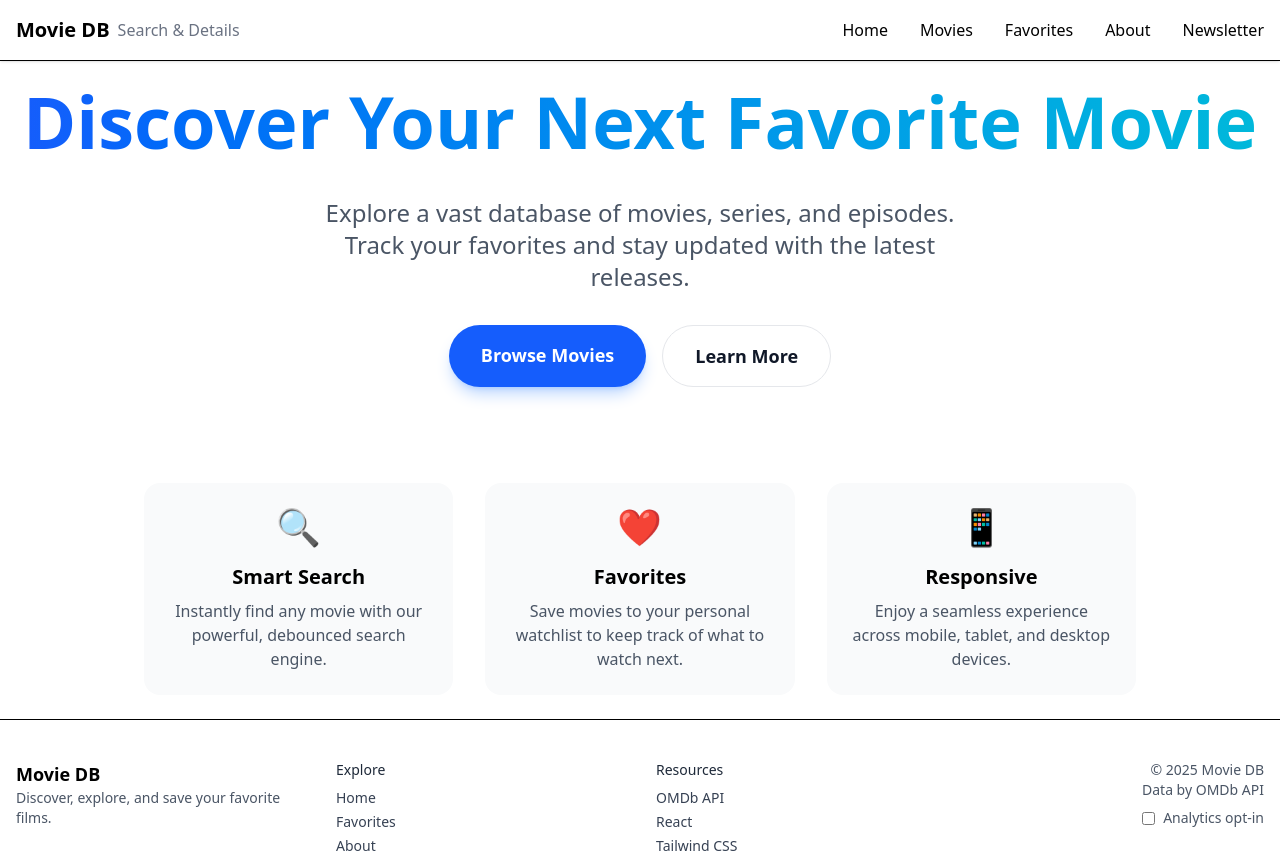
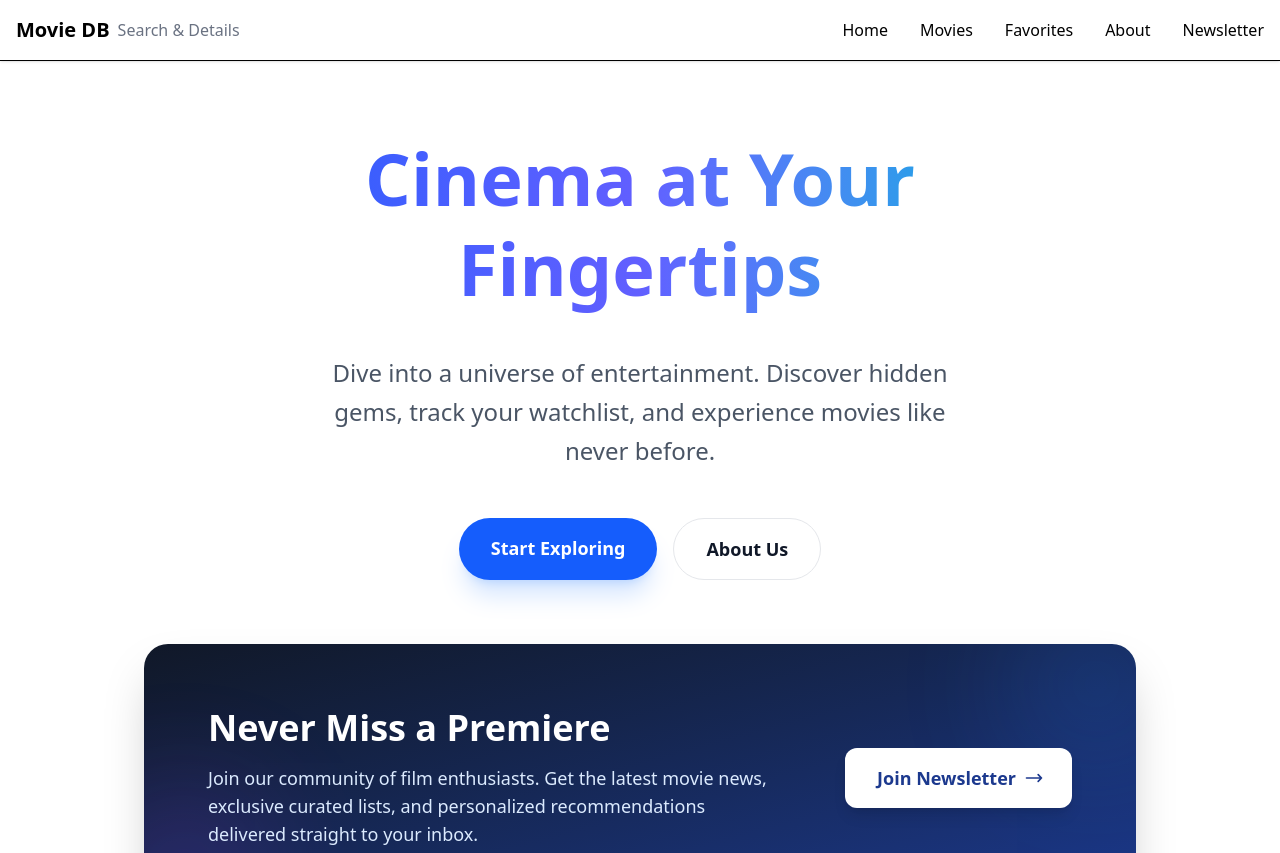
Before and after one commit to Musakalamz/movie-database, a React app: page / in a window 1280 px wide. Shown: the top 853 px of the page. Built offline with nearby package versions, Linux system fonts and the light colour scheme; no server answers; the HTML template or start-up script is replaced by a standard one.

Commit message:
style: polish landing page and add newsletter section

```diff
--- a/src/pages/Home.jsx
+++ b/src/pages/Home.jsx
@@ -7,51 +7,75 @@ function Home() {
   }, []);
 
   return (
-    <div className="flex flex-col items-center justify-center min-h-[70vh] text-center space-y-8 animate-fade-in-up">
-      <h1 className="text-5xl md:text-7xl font-extrabold text-transparent bg-clip-text bg-gradient-to-r from-blue-600 to-cyan-500 dark:from-blue-400 dark:to-cyan-300 pb-2">
-        Discover Your Next Favorite Movie
+    <div className="flex flex-col items-center justify-center min-h-[75vh] text-center space-y-16 animate-fade-in-up py-12">
+      {/* Hero Section */}
+      <section className="space-y-8 max-w-4xl px-4">
+        <h1 className="text-5xl md:text-7xl font-extrabold text-transparent bg-clip-text bg-gradient-to-r from-blue-600 via-indigo-500 to-cyan-500 dark:from-blue-400 dark:via-indigo-300 dark:to-cyan-300 pb-2 leading-tight">
+          Cinema at Your Fingertips
         </h1>
-      <p className="text-xl md:text-2xl text-gray-600 dark:text-gray-300 max-w-2xl">
-        Explore a vast database of movies, series, and episodes. Track your favorites and stay updated with the latest releases.
+        <p className="text-xl md:text-2xl text-gray-600 dark:text-gray-300 max-w-2xl mx-auto leading-relaxed">
+          Dive into a universe of entertainment. Discover hidden gems, track
+          your watchlist, and experience movies like never before.
         </p>
-      <div className="flex gap-4">
+        <div className="flex flex-col sm:flex-row justify-center gap-4 pt-4">
           <Link
             to="/movies"
-          className="px-8 py-4 bg-blue-600 hover:bg-blue-700 text-white rounded-full font-bold text-lg transition-transform hover:scale-105 shadow-lg shadow-blue-500/30"
+            className="px-8 py-4 bg-blue-600 hover:bg-blue-700 text-white rounded-full font-bold text-lg transition-all hover:scale-105 shadow-xl shadow-blue-500/20 active:scale-95"
           >
-          Browse Movies
+            Start Exploring
           </Link>
           <Link
             to="/about"
-          className="px-8 py-4 bg-white dark:bg-gray-800 text-gray-900 dark:text-white border border-gray-200 dark:border-gray-700 rounded-full font-bold text-lg transition-transform hover:scale-105 hover:bg-gray-50 dark:hover:bg-gray-700"
+            className="px-8 py-4 bg-white dark:bg-gray-800 text-gray-900 dark:text-white border border-gray-200 dark:border-gray-700 rounded-full font-bold text-lg transition-all hover:scale-105 hover:bg-gray-50 dark:hover:bg-gray-700 active:scale-95"
           >
-          Learn More
+            About Us
           </Link>
         </div>
+      </section>
 
-      <div className="grid grid-cols-1 md:grid-cols-3 gap-8 mt-16 w-full max-w-5xl px-4">
-        <div className="p-6 bg-gray-50 dark:bg-gray-800 rounded-2xl hover:bg-gray-100 dark:hover:bg-gray-700 transition-colors">
-          <div className="text-4xl mb-4">🔍</div>
-          <h3 className="text-xl font-bold mb-2">Smart Search</h3>
-          <p className="text-gray-600 dark:text-gray-400">
-            Instantly find any movie with our powerful, debounced search engine.
+      {/* Newsletter Section */}
+      <section className="w-full max-w-5xl px-4">
+        <div className="relative overflow-hidden bg-gradient-to-br from-gray-900 to-blue-900 rounded-3xl p-8 md:p-16 text-white shadow-2xl">
+          {/* Decorative background elements */}
+          <div className="absolute top-0 right-0 -mt-10 -mr-10 w-40 h-40 bg-blue-500 rounded-full blur-3xl opacity-20"></div>
+          <div className="absolute bottom-0 left-0 -mb-10 -ml-10 w-40 h-40 bg-purple-500 rounded-full blur-3xl opacity-20"></div>
+
+          <div className="relative z-10 flex flex-col md:flex-row items-center justify-between gap-8 text-left">
+            <div className="space-y-4 max-w-xl">
+              <h2 className="text-3xl md:text-4xl font-bold">
+                Never Miss a Premiere
+              </h2>
+              <p className="text-blue-100 text-lg">
+                Join our community of film enthusiasts. Get the latest movie
+                news, exclusive curated lists, and personalized recommendations
+                delivered straight to your inbox.
               </p>
             </div>
-        <div className="p-6 bg-gray-50 dark:bg-gray-800 rounded-2xl hover:bg-gray-100 dark:hover:bg-gray-700 transition-colors">
-          <div className="text-4xl mb-4">❤️</div>
-          <h3 className="text-xl font-bold mb-2">Favorites</h3>
-          <p className="text-gray-600 dark:text-gray-400">
-            Save movies to your personal watchlist to keep track of what to watch next.
-          </p>
-        </div>
-        <div className="p-6 bg-gray-50 dark:bg-gray-800 rounded-2xl hover:bg-gray-100 dark:hover:bg-gray-700 transition-colors">
-          <div className="text-4xl mb-4">📱</div>
-          <h3 className="text-xl font-bold mb-2">Responsive</h3>
-          <p className="text-gray-600 dark:text-gray-400">
-            Enjoy a seamless experience across mobile, tablet, and desktop devices.
-          </p>
+            <div className="flex-shrink-0">
+              <Link
+                to="/newsletter"
+                className="inline-flex items-center justify-center px-8 py-4 bg-white text-blue-900 rounded-xl font-bold text-lg hover:bg-blue-50 transition-colors shadow-lg group"
+              >
+                Join Newsletter
+                <svg
+                  className="w-5 h-5 ml-2 -mr-1 transform group-hover:translate-x-1 transition-transform"
+                  fill="none"
+                  stroke="currentColor"
+                  viewBox="0 0 24 24"
+                  xmlns="http://www.w3.org/2000/svg"
+                >
+                  <path
+                    strokeLinecap="round"
+                    strokeLinejoin="round"
+                    strokeWidth="2"
+                    d="M17 8l4 4m0 0l-4 4m4-4H3"
+                  ></path>
+                </svg>
+              </Link>
             </div>
           </div>
+        </div>
+      </section>
     </div>
   );
 }
```
Lines whose indentation alone changed are shown as unchanged.
